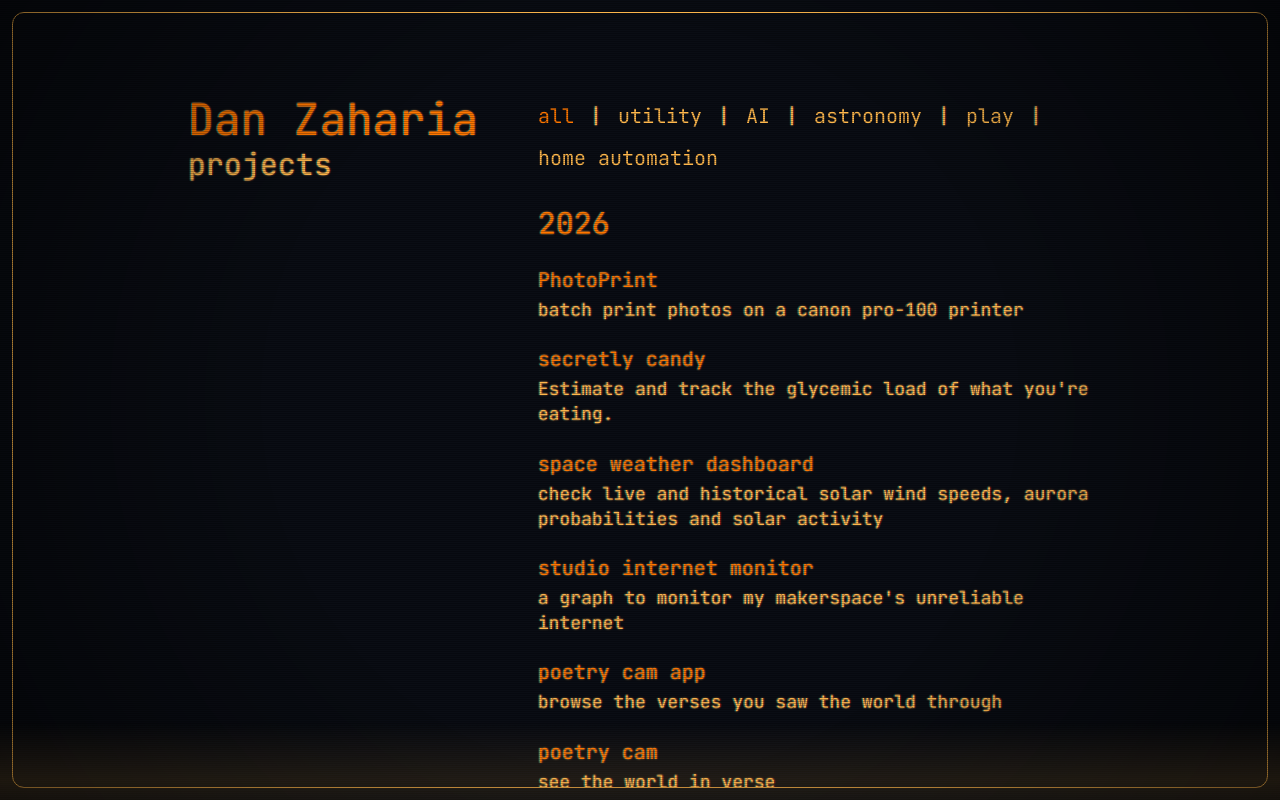
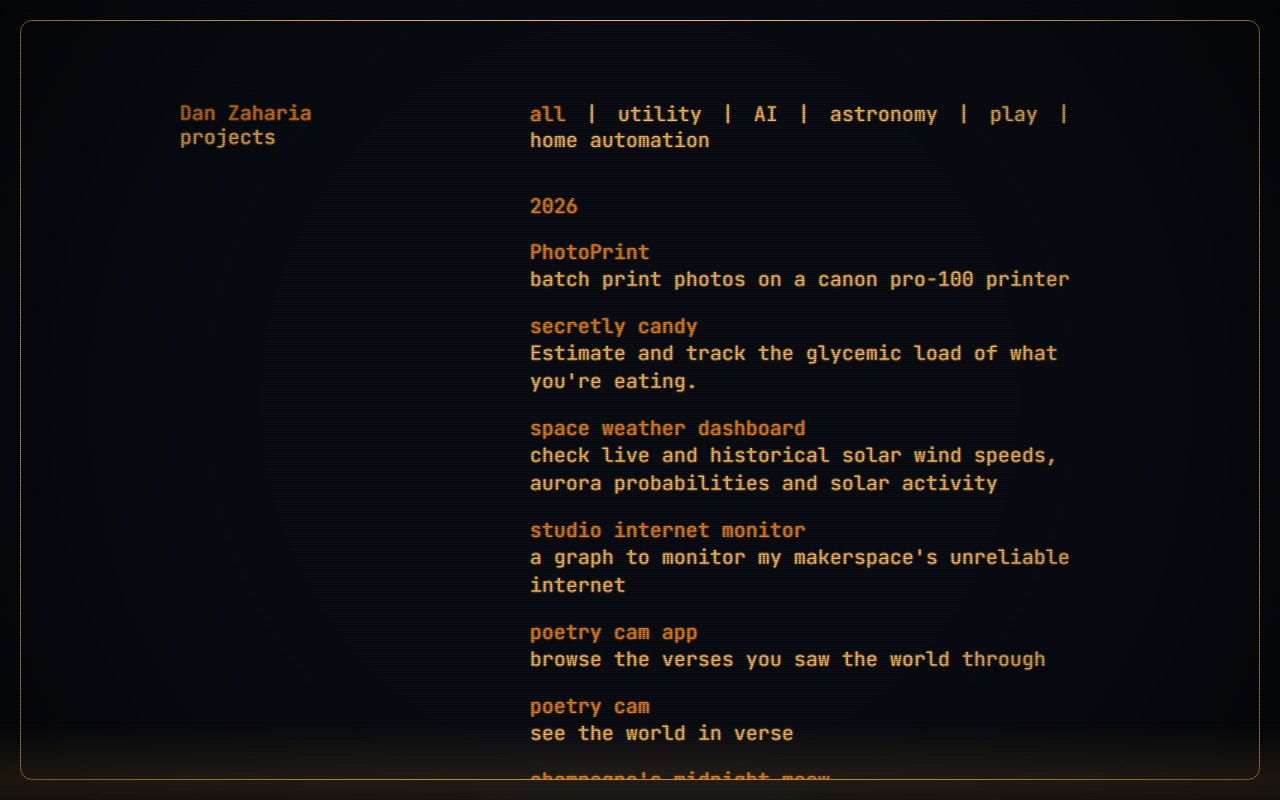
Before and after one commit to dzaharia1/personal-site, a React (Vite) app: page / in a window 1280 px wide. Built offline with nearby package versions, Linux system fonts and the light colour scheme.

Commit message:
style: unify font size, update spacing to 20px increments, and fix CRT overlay on tabs

```diff
--- a/src/App.jsx
+++ b/src/App.jsx
@@ -11,24 +11,24 @@ const AppContainer = styled.div`
   width: 100%;
   max-width: 1000px;
   margin: 0;
-  padding: 40px 12px;
+  padding: 40px 20px;
 
   @media (min-width: ${breakpoints.md}) {
     flex-direction: row;
-    padding: 80px 48px;
+    padding: 80px 40px;
     align-items: flex-start;
   }
 `;
 
 const HeaderSection = styled.div`
   width: 100%;
-  margin-bottom: 48px;
+  margin-bottom: 40px;
 
   @media (min-width: ${breakpoints.md}) {
     position: sticky;
     top: 80px;
     margin-bottom: 0;
-    padding-right: 48px;
+    padding-right: 40px;
     max-width: 350px;
   }
 `;
@@ -53,16 +53,16 @@ const SubHeading = styled.h2`
 
 const ContentSection = styled.div`
   width: 100%;
-  @media (min-width: ${breakpoints.md}) {
-    padding-top: 10px; /* align with header */
-  }
+  // @media (min-width: ${breakpoints.md}) {
+  //   padding-top: 10px; /* align with header */
+  // }
 `;
 
 const YearHeading = styled.h2`
   color: var(--color-accent);
   font-size: var(--font-size-year-heading);
   font-weight: normal;
-  margin: 40px 0 24px 0;
+  margin: 40px 0 20px 0;
 
   &:first-of-type {
     margin-top: 0;
--- a/src/ProjectDetail.jsx
+++ b/src/ProjectDetail.jsx
@@ -10,24 +10,24 @@ const Container = styled.div`
   max-width: 1000px;
   width: 100%;
   margin: 0 auto;
-  padding: 40px 12px;
+  padding: 40px 20px;
 
   @media (min-width: ${breakpoints.md}) {
     flex-direction: row;
-    padding: 80px 48px;
+    padding: 80px 40px;
     align-items: flex-start;
   }
 `;
 
 const HeaderSection = styled.div`
   flex: 1;
-  margin-bottom: 48px;
+  margin-bottom: 40px;
 
   @media (min-width: ${breakpoints.md}) {
     position: sticky;
     top: 80px;
     margin-bottom: 0;
-    padding-right: 48px;
+    padding-right: 40px;
     max-width: 300px;
   }
 `;
@@ -38,7 +38,7 @@ const HomeLink = styled(Link)`
   font-size: var(--font-size-body);
   display: inline-flex;
   align-items: center;
-  margin-bottom: 24px;
+  margin-bottom: 20px;
 
   &:hover {
     text-decoration: underline;
@@ -49,7 +49,7 @@ const MainHeading = styled.h1`
   color: var(--color-accent);
   font-size: var(--font-size-main-heading);
   font-weight: normal;
-  margin: 0 0 8px 0;
+  margin: 0;
   white-space: pre-wrap;
   line-height: 1.2;
 `;
@@ -61,9 +61,6 @@ const MetaData = styled.div`
 
 const ContentSection = styled.div`
   flex: 2;
-  @media (min-width: ${breakpoints.md}) {
-    padding-top: 52px; /* aligns description somewhat with header depending on spacing */
-  }
 `;
 
 const OpenLink = styled.a`
@@ -72,7 +69,7 @@ const OpenLink = styled.a`
   font-size: var(--font-size-body);
   display: inline-flex;
   align-items: center;
-  margin-bottom: 24px;
+  margin-bottom: 20px;
 
   &:hover {
     text-decoration: underline;
@@ -82,14 +79,14 @@ const OpenLink = styled.a`
 const Description = styled.p`
   color: var(--color-text);
   font-size: var(--font-size-body);
-  margin: 0 0 32px 0;
+  margin: 0 0 40px 0;
   line-height: 1.4;
 `;
 
 const ImageGrid = styled.div`
   display: flex;
   flex-direction: column;
-  gap: 24px;
+  gap: 20px;
 `;
 
 const ProjectImage = styled.img`
@@ -126,7 +123,7 @@ const LightboxOverlay = styled.div`
   align-items: center;
   justify-content: center;
   z-index: 20000;
-  padding: 24px;
+  padding: 20px;
   touch-action: none;
   user-select: none;
 `;
@@ -174,7 +171,7 @@ const LightboxVid = styled.video`
 
 const CloseMessage = styled.div`
   color: var(--color-accent);
-  margin-top: 16px;
+  margin-top: 20px;
   font-size: var(--font-size-body);
   cursor: pointer;
   z-index: 20001;
@@ -187,8 +184,8 @@ const CloseMessage = styled.div`
 const ZoomSliderContainer = styled.div`
   display: flex;
   align-items: center;
-  gap: 12px;
-  margin-top: 16px;
+  gap: 20px;
+  margin-top: 20px;
   color: var(--color-accent);
   font-size: var(--font-size-small);
   z-index: 20001;
--- a/src/components/Listing.jsx
+++ b/src/components/Listing.jsx
@@ -3,13 +3,13 @@ import styled from "styled-components";
 import { Link } from "react-router-dom";
 
 const ListingContainer = styled.div`
-  margin-bottom: 24px;
+  margin-bottom: 20px;
 `;
 
 const Title = styled.div`
   color: var(--color-accent);
   font-size: var(--font-size-title);
-  margin-bottom: 4px;
+  margin-bottom: 0;
 `;
 
 const TitleLink = styled.a`
--- a/src/components/Tabs.jsx
+++ b/src/components/Tabs.jsx
@@ -3,9 +3,9 @@ import styled from "styled-components";
 
 const TabsContainer = styled.div`
   display: flex;
-  gap: 16px;
+  gap: 0 20px;
   flex-wrap: wrap;
-  margin-bottom: 32px;
+  margin-bottom: 40px;
 `;
 
 const TabButton = styled.button`
@@ -15,6 +15,7 @@ const TabButton = styled.button`
   color: ${(props) => (props.$active ? "var(--color-accent)" : "var(--color-text)")};
   font-family: inherit;
   font-size: var(--font-size-body);
+  text-shadow: inherit;
   cursor: pointer;
 
   &:hover {
--- a/src/index.css
+++ b/src/index.css
@@ -13,13 +13,13 @@
   /* Typography */
   --font-family: 'JetBrains Mono', monospace;
   --font-size-base: 20px;
-  --font-size-main-heading: 2.2rem;
-  --font-size-sub-heading: 1.5rem;
-  --font-size-year-heading: 1.5rem;
+  --font-size-main-heading: 1rem;
+  --font-size-sub-heading: 1rem;
+  --font-size-year-heading: 1rem;
   --font-size-title: 1rem;
   --font-size-body: 1rem;
-  --font-size-description: 0.9rem;
-  --font-size-small: 0.9rem;
+  --font-size-description: 1rem;
+  --font-size-small: 1rem;
 
   /* Breakpoints */
   --breakpoint-md: 768px;
@@ -27,6 +27,11 @@
 
 * {
   box-sizing: border-box;
+}
+
+button, input, select, textarea {
+  font-family: inherit;
+  text-shadow: inherit;
 }
 
 html, body {
@@ -42,7 +47,7 @@ html, body {
 }
 
 body {
-  padding: 12px;
+  padding: 20px;
   color: var(--color-text);
   font-family: var(--font-family);
   -webkit-font-smoothing: antialiased;
@@ -64,7 +69,7 @@ body {
   overflow-y: auto;
 }
 
-body::before {
+#root::before {
   content: "";
   position: fixed;
   top: 0;
@@ -84,10 +89,10 @@ body::before {
       rgba(0, 0, 0, 0.5) 100%
     );
   pointer-events: none;
-  z-index: 9998;
+  z-index: 999998;
 }
 
-body::after {
+#root::after {
   content: "";
   position: fixed;
   top: 0;
@@ -101,7 +106,7 @@ body::after {
     var(--color-text-scanline-transparent) 100%
   );
   pointer-events: none;
-  z-index: 9999;
+  z-index: 999999;
   animation: scanline 6s linear infinite;
 }
 
```
